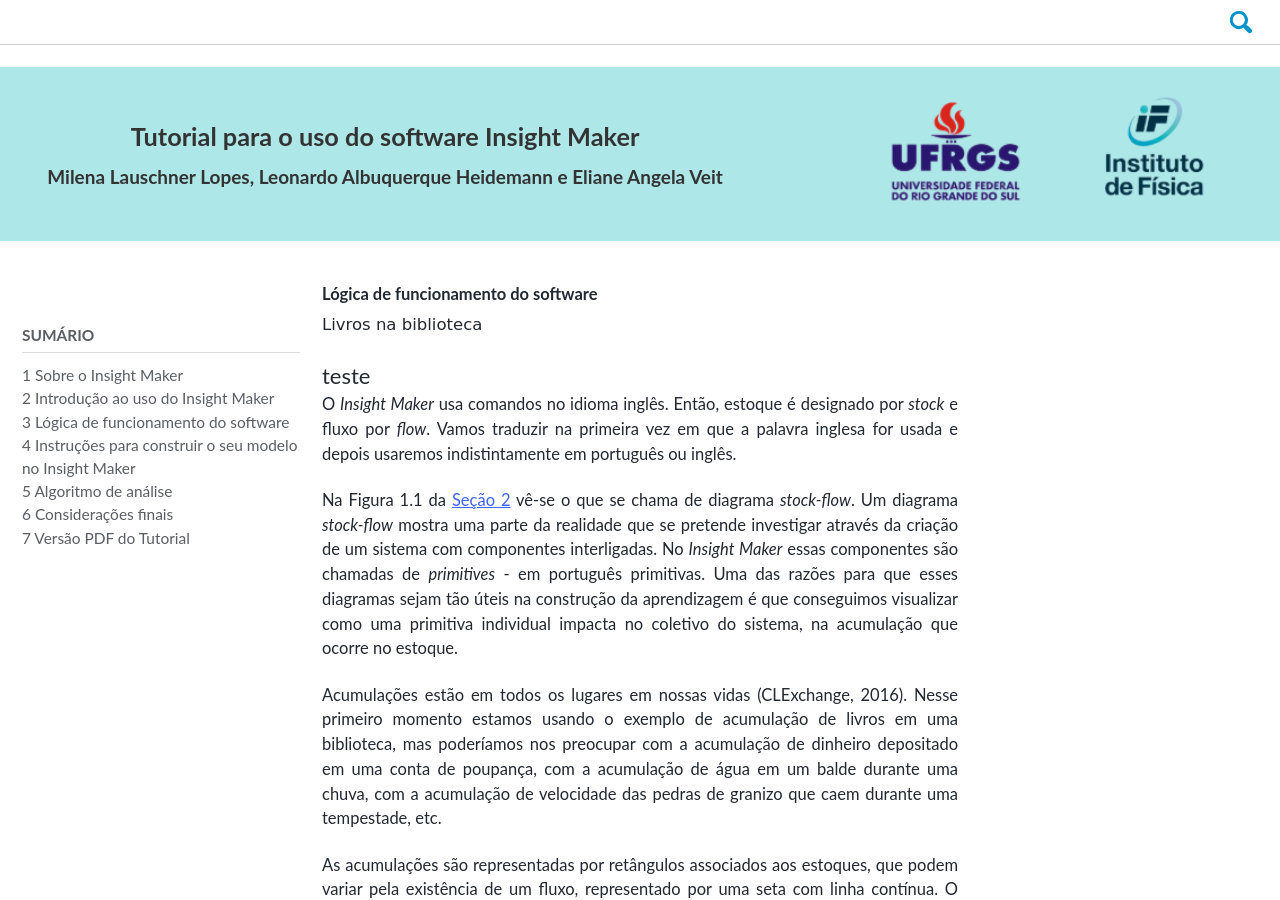
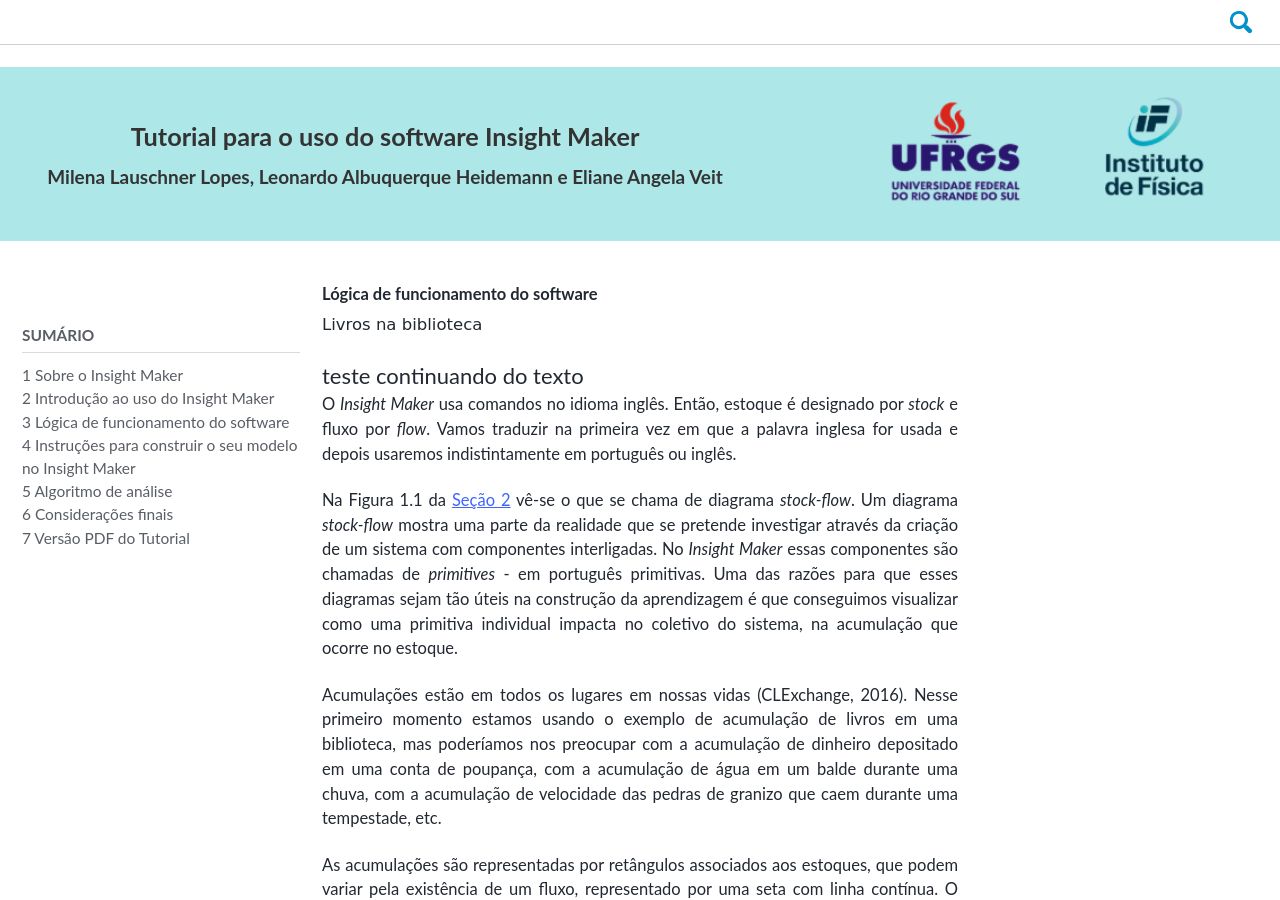
Before and after one commit to milenalauschner/MM, a Jekyll site: the page built from _pages/seção3.md, in a window 1280 px wide and 900 px high. Built offline with Jekyll 4.4.1, drawn with Linux system fonts in a browser that asks for light colours; cached includes are drawn as plain includes; nearby versions of some CDN libraries; some web fonts are replaced; formulas are drawn with MathJax 3.

Commit message:
Update seção3.md

```diff
--- a/_pages/seção3.md
+++ b/_pages/seção3.md
@@ -19,7 +19,7 @@
 <p style="font-family: Comic Sans MS">Livros na biblioteca</p>
 
 <div class="box">
-  <span>teste</span>
+  <span>teste</span> continuando do texto
   <span></span>
   <span></span>
 </div>
```
